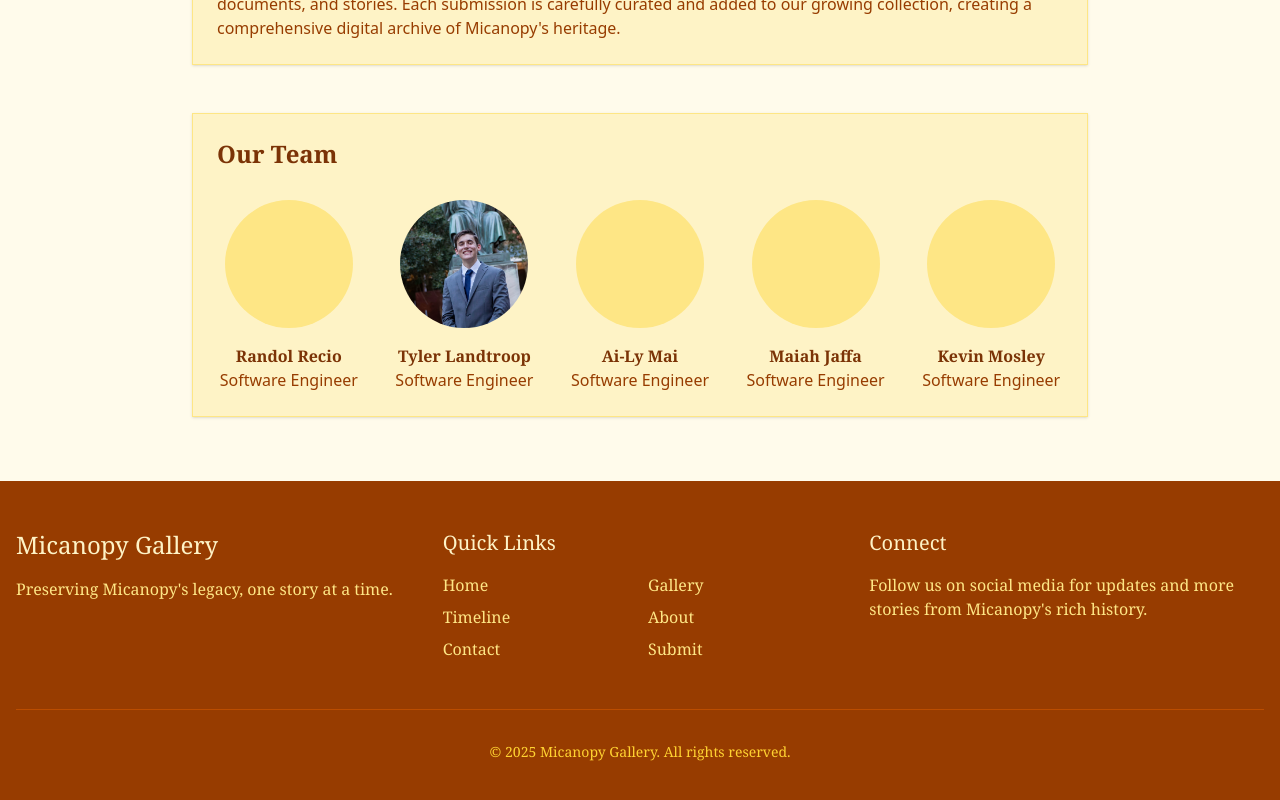
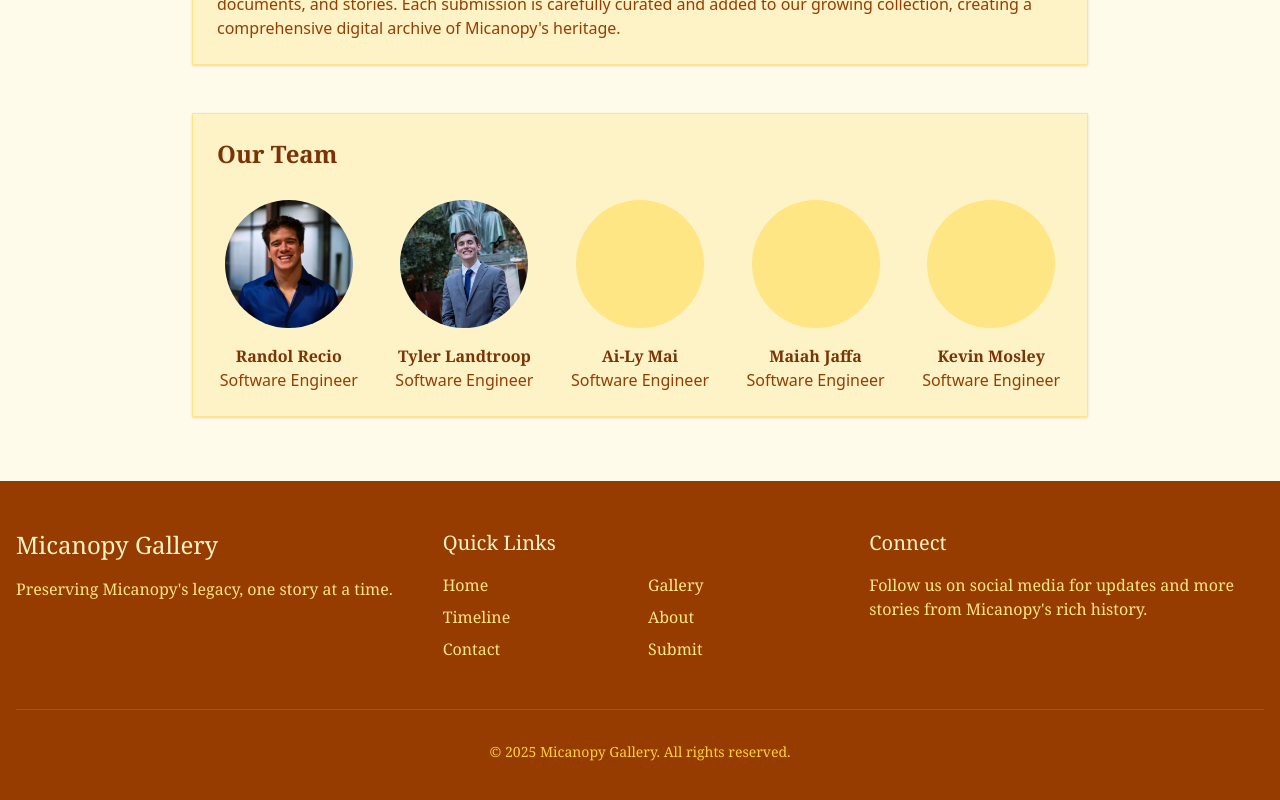
Before and after one commit to kev1179/CIS4930-Micanopy, a React (Vite) app: page /about in a window 1280 px wide. Shown: the part 1539-2339 px from the top of the page. Built offline with nearby package versions, Linux system fonts and the light colour scheme.

Commit message:
randol's headshot

```diff
--- a/src/pages/About.tsx
+++ b/src/pages/About.tsx
@@ -4,6 +4,7 @@ import townPhoto from "@/assets/images/town-photo.jpg";
 import herlongMansion from "@/assets/images/herlong-mansion.png";
 
 import tyler from "@/assets/headshots/tylerlandtroop.jpeg";
+import randol from "@/assets/headshots/randolrecio.jpg"
 
 const About = () => {
   return (
@@ -129,7 +130,12 @@ const About = () => {
               <CardContent>
                 <div className="grid grid-cols-1 md:grid-cols-3 lg:grid-cols-5 gap-8 justify-items-center">
                   <div className="text-center">
-                    <div className="w-32 h-32 bg-amber-200 mb-4 mx-auto rounded-full"></div>
+                    <img
+                      src={randol}
+                      alt="Randol Recio"
+                      className="w-32 h-32 mb-4 mx-auto rounded-full object-cover"
+                      style={{ imageRendering: "auto", transform: "scale(1)", width: "8rem", height: "8rem" }}
+                      />
                     <h3 className="font-serif text-amber-900 font-semibold">
                       Randol Recio
                     </h3>
```
Also changed, not shown: src/assets/headshots/randolrecio.jpg (added).
